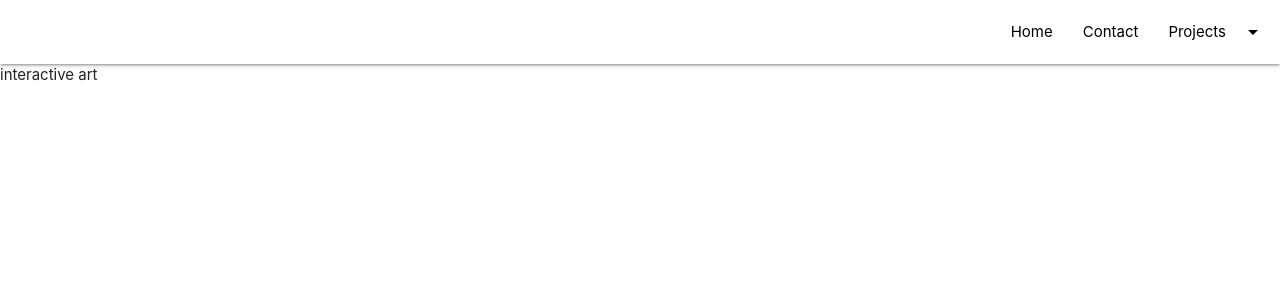
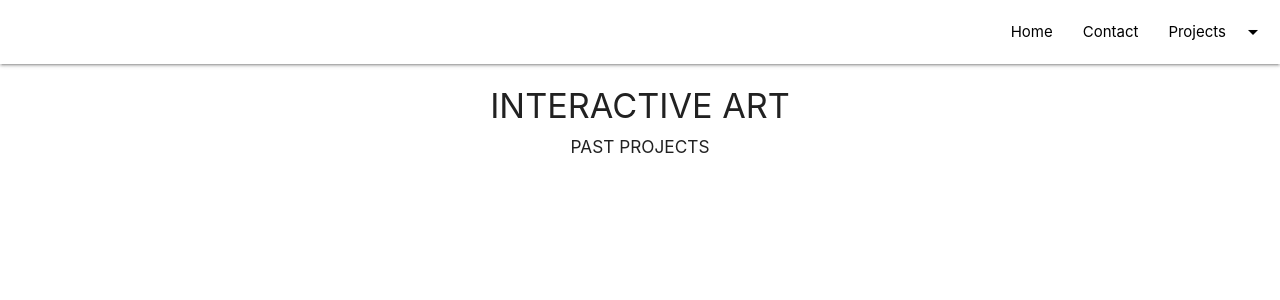
Before and after one commit to thusted/thusted.github.io, a React (Create React App) app: page /interactiveart in a window 1280 px wide. Shown: the top 300 px of the page. Built offline with nearby package versions, Linux system fonts and the light colour scheme.

Commit message:
Adding page header

```diff
--- a/src/pages/InteractiveArt.js
+++ b/src/pages/InteractiveArt.js
@@ -15,7 +15,7 @@ class InteractiveArt extends Component {
   render() {
     return (
       <div>
-        interactive art
+        <Header title="INTERACTIVE ART" subtitle="PAST PROJECTS"/>
       </div>
     );
   }
```
